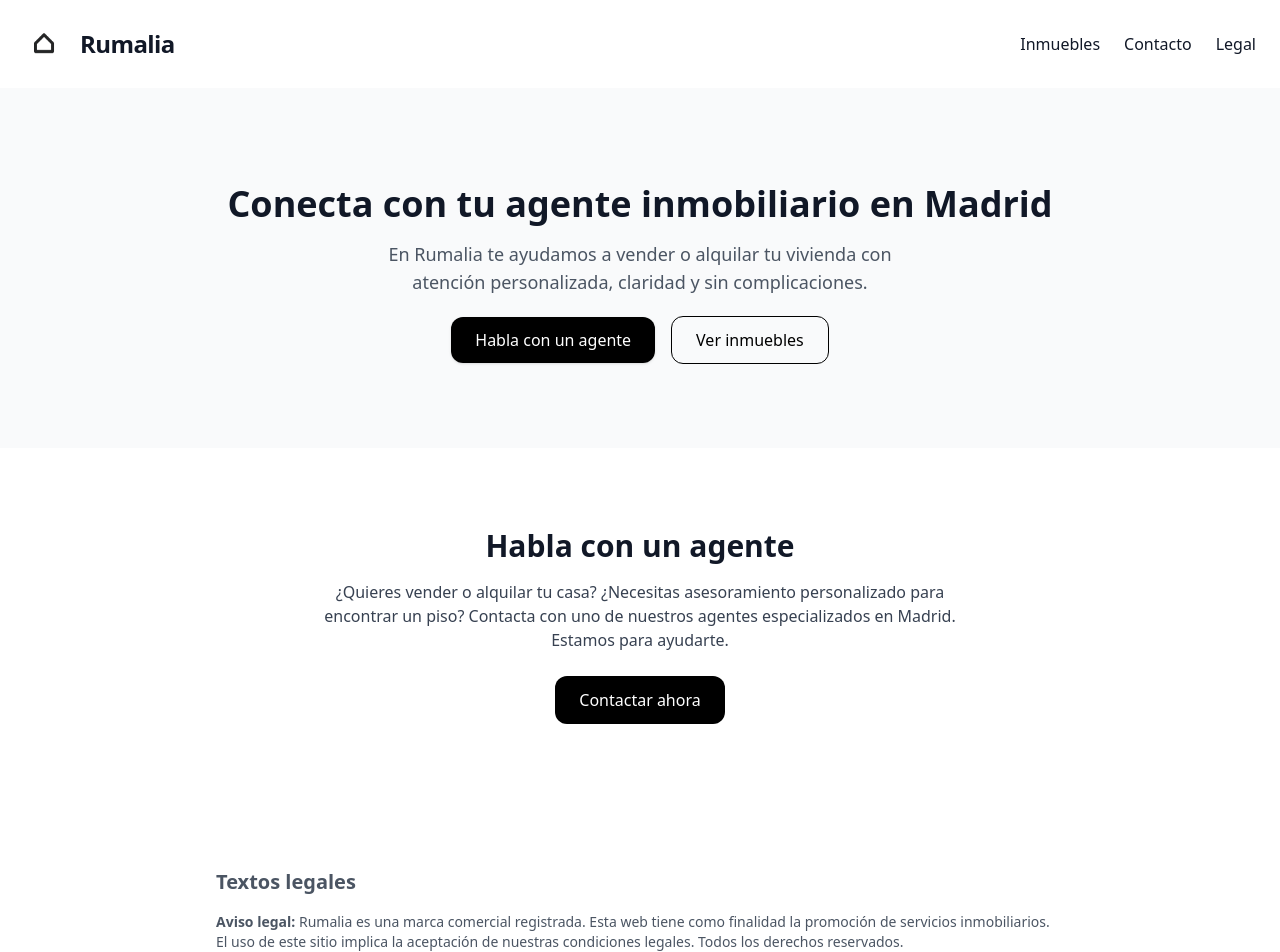
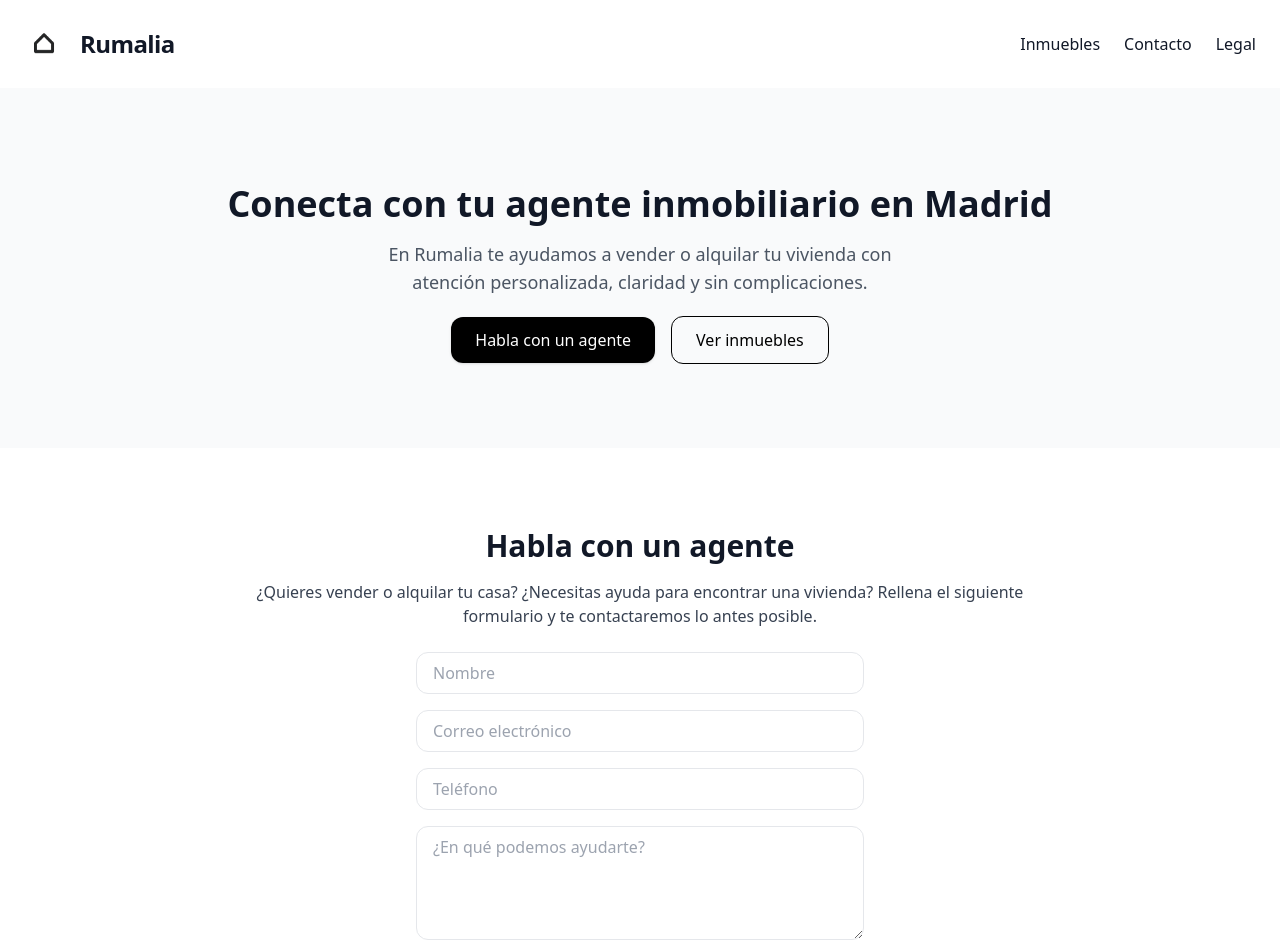
Before and after one commit to ludopator/rumalia-web, a React (Vite) app: page / in a window 1280 px wide. Shown: the top 952 px of the page. Built offline with nearby package versions, Linux system fonts and the light colour scheme.

Commit message:
Update Home.jsx

```diff
--- a/src/Home.jsx
+++ b/src/Home.jsx
@@ -25,13 +25,17 @@ export default function Home() {
         </div>
       </section>
 
-      {/* Sección Habla con un agente */}
-      <section id="agente" className="py-20 px-6 bg-white text-center">
-        <h3 className="text-3xl font-semibold mb-4">Habla con un agente</h3>
-        <p className="text-gray-700 max-w-2xl mx-auto mb-6">
-          ¿Quieres vender o alquilar tu casa? ¿Necesitas asesoramiento personalizado para encontrar un piso? Contacta con uno de nuestros agentes especializados en Madrid. Estamos para ayudarte.
-        </p>
-        <a href="#contacto" className="inline-block bg-black text-white px-6 py-3 rounded-xl hover:bg-gray-800">Contactar ahora</a>
+      {/* Sección Habla con un agente (formulario) */}
+      <section id="agente" className="py-20 px-6 max-w-4xl mx-auto">
+        <h3 className="text-3xl font-semibold mb-4 text-center">Habla con un agente</h3>
+        <p className="text-gray-700 mb-6 text-center">¿Quieres vender o alquilar tu casa? ¿Necesitas ayuda para encontrar una vivienda? Rellena el siguiente formulario y te contactaremos lo antes posible.</p>
+        <form className="space-y-4 max-w-md mx-auto">
+          <input type="text" placeholder="Nombre" className="w-full border px-4 py-2 rounded-xl" />
+          <input type="email" placeholder="Correo electrónico" className="w-full border px-4 py-2 rounded-xl" />
+          <input type="tel" placeholder="Teléfono" className="w-full border px-4 py-2 rounded-xl" />
+          <textarea placeholder="¿En qué podemos ayudarte?" className="w-full border px-4 py-2 rounded-xl" rows={4}></textarea>
+          <button className="bg-black text-white px-6 py-3 rounded-xl shadow hover:bg-gray-800" type="submit">Enviar</button>
+        </form>
       </section>
 
       {/* Sección de Textos legales */}
```
